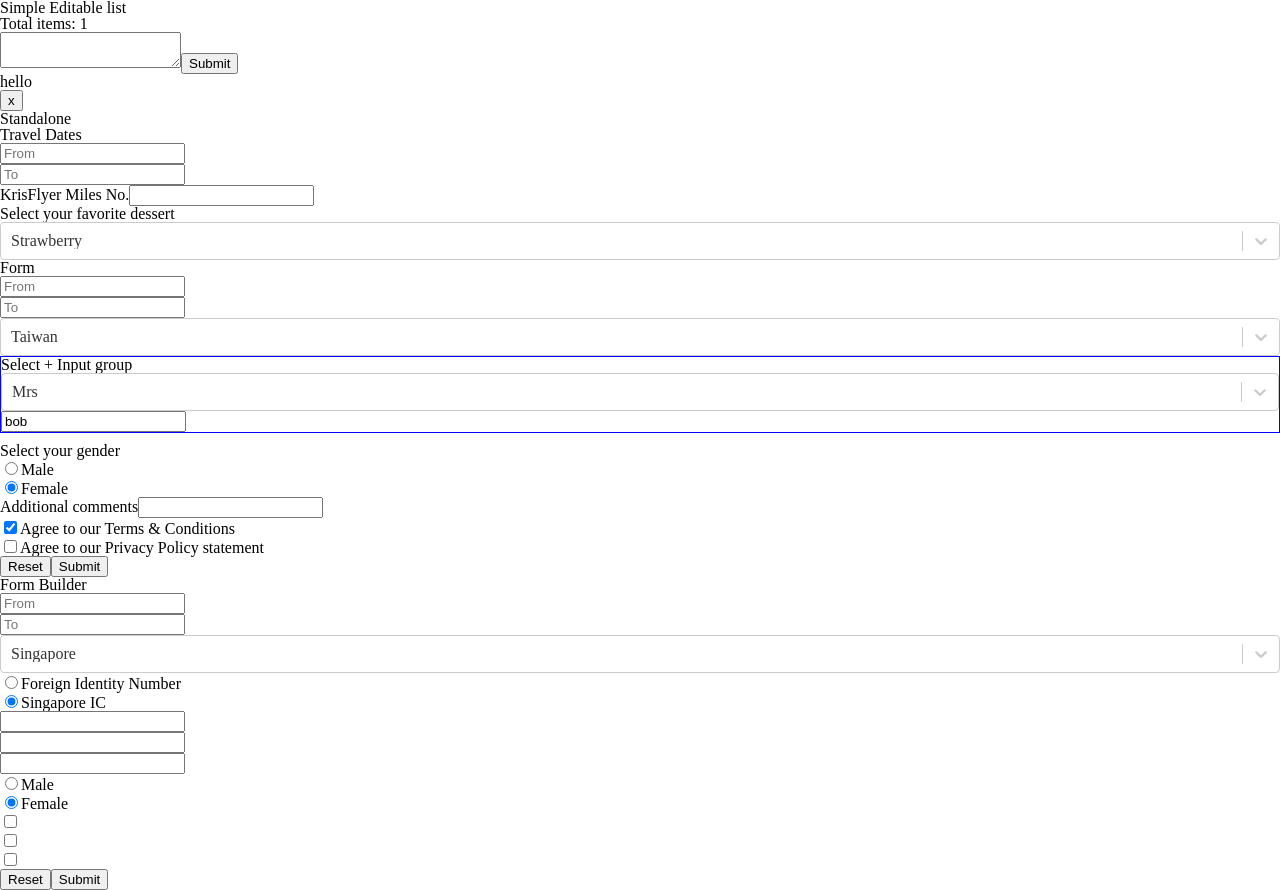
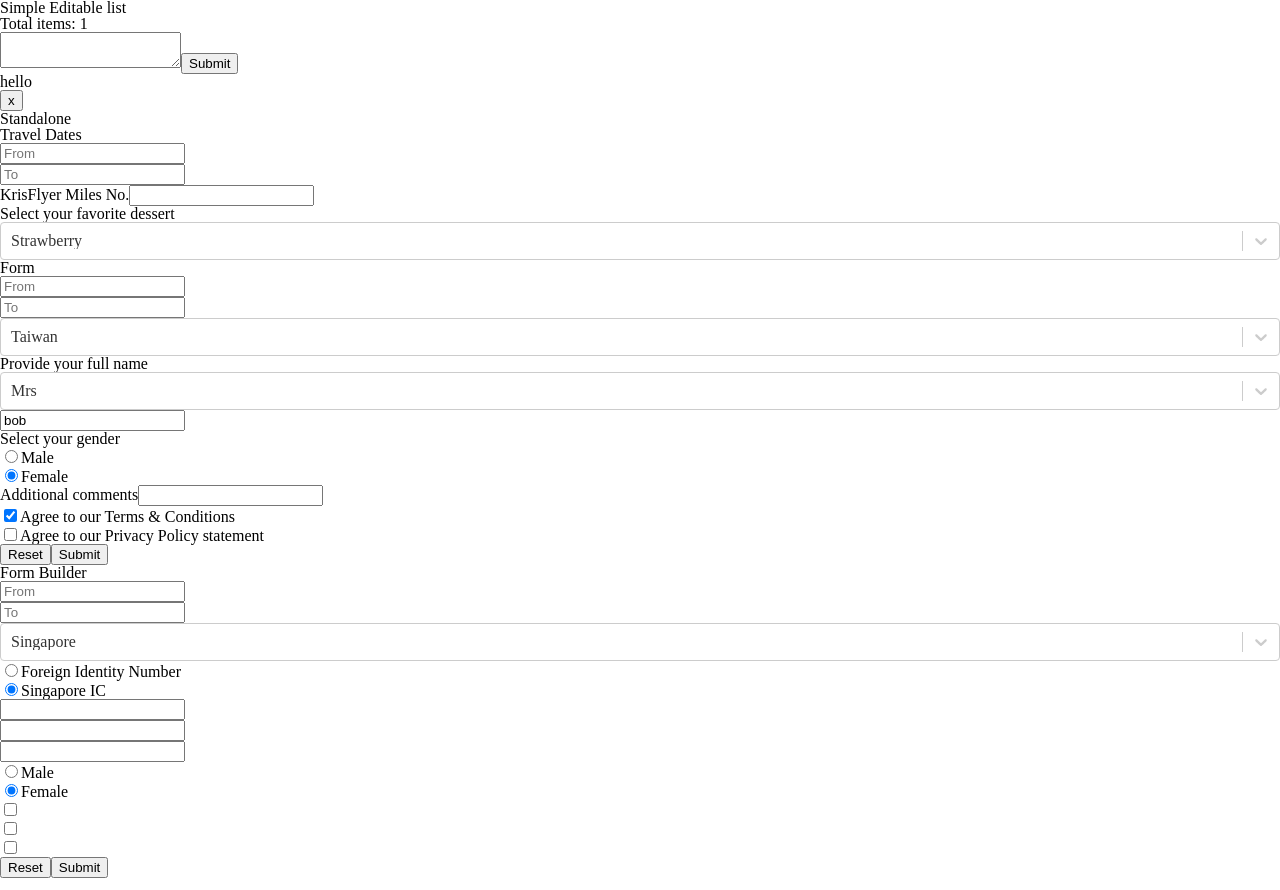
Before and after one commit to Antonrostov/hookmaster, a Next.js app: page / in a window 1280 px wide. Built offline with nearby package versions, Linux system fonts and the light colour scheme.

Commit message:
Fix FormSelectInputGroup styles

```diff
--- a/components/FormSelect/FormSelect.scss
+++ b/components/FormSelect/FormSelect.scss
@@ -5,7 +5,7 @@
 }
 :global {
   .selectPrefix__value-container {
-    padding: 14px 20px !important;
+    padding: 13px 20px !important;
   }
   .selectPrefix__control--menu-is-open,
   .selectPrefix__control--is-focused {
--- a/components/FormSelect/index.jsx
+++ b/components/FormSelect/index.jsx
@@ -4,8 +4,17 @@ import { useEffectOnMount } from "components/utils";
 import Select from "react-select";
 import FormUI from "components/FormUI";
 import styles from "./FormSelect.scss";
+import classNames from "classnames";
 export default function FormSelect(props) {
-  const { initialState, name, label, store, onChange, ...other } = props;
+  const {
+    initialState,
+    name,
+    label,
+    store,
+    onChange,
+    className,
+    ...other
+  } = props;
   const [state, setState] = useState(initialState);
   const { setValue } = useFormState({
     name,
@@ -21,11 +30,10 @@ export default function FormSelect(props) {
   function onSelectChange(selected) {
     setState(selected);
   }
-  console.log(styles.select);
   return (
     <FormUI name={name} label={label}>
       <Select
-        className={styles.select}
+        className={classNames(styles.select, className)}
         classNamePrefix="selectPrefix"
         value={state}
         onChange={onSelectChange}
--- /dev/null
+++ b/components/FormSelectInputGroup/FormSelectInputGroup.scss
@@ -0,0 +1,10 @@
+.container {
+  display: grid;
+  grid-template-areas: "a b";
+  grid-column-gap: 20px;
+  :global {
+    .formUI {
+      margin: 0;
+    }
+  }
+}
--- a/components/FormSelectInputGroup/index.jsx
+++ b/components/FormSelectInputGroup/index.jsx
@@ -1,9 +1,11 @@
 import FormInput from "components/FormInput";
 import FormSelect from "components/FormSelect";
+import FormUI from "components/FormUI";
 import { useEffectOnMount } from "components/utils";
 import { useFormState, useStore } from "../Form/FormUtils";
+import styles from "./FormSelectInputGroup.scss";
 export default function FormSelectInputGroup(props) {
-  const { initialState = {}, name, options, validate, ...other } = props;
+  const { initialState = {}, name, label, options, validate, ...other } = props;
   const allowedKeys = {
     select: "select",
     input: "input"
@@ -28,20 +30,23 @@ export default function FormSelectInputGroup(props) {
     });
   }, [store.data]);
   return (
-    <div style={{ border: "1px solid blue", marginBottom: "10px" }} {...other}>
-      <p>Select + Input group</p>
+    <FormUI label={label}>
+      <div className={styles.container}>
         <FormSelect
+          className={styles.select}
           name={allowedKeys.select}
           store={store}
           options={options}
           initialState={store.data.select}
         />
         <FormInput
+          className={styles.input}
           name={allowedKeys.input}
           store={store}
           validate={validate}
           initialState={store.data.input}
         />
       </div>
+    </FormUI>
   );
 }
--- a/components/FormUI/FormUI.scss
+++ b/components/FormUI/FormUI.scss
@@ -1,6 +1,7 @@
 @import "../Layout/variables.scss";
 @import "./mixin.scss";
-.ui {
+:global {
+  .formUI {
     margin: 30px 0;
     & input[type="text"] {
       padding: 15px 20px;
@@ -15,7 +16,6 @@
         @include formItemFocused();
       }
     }
-  :global {
     .radio,
     .check {
       background-color: #fff;
--- a/components/FormUI/index.jsx
+++ b/components/FormUI/index.jsx
@@ -9,7 +9,7 @@ export function Error({ pristine, error }) {
 }
 export default function FormUI(props) {
   const { children, label, error, pristine, className, ...other } = props;
-  const containerClassName = classNames(styles.ui, className);
+  const containerClassName = classNames("formUI", className);
   return (
     <div {...other} className={containerClassName}>
       <Label label={label} />
--- a/pages/index.jsx
+++ b/pages/index.jsx
@@ -68,6 +68,7 @@ export default function AgendaPage() {
           />
           <FormSelectInputGroup
             name="full_name"
+            label="Provide your full name"
             options={[
               { value: "Mr", label: "Mr" },
               { value: "Mrs", label: "Mrs" },
```
Lines whose indentation alone changed are shown as unchanged.
